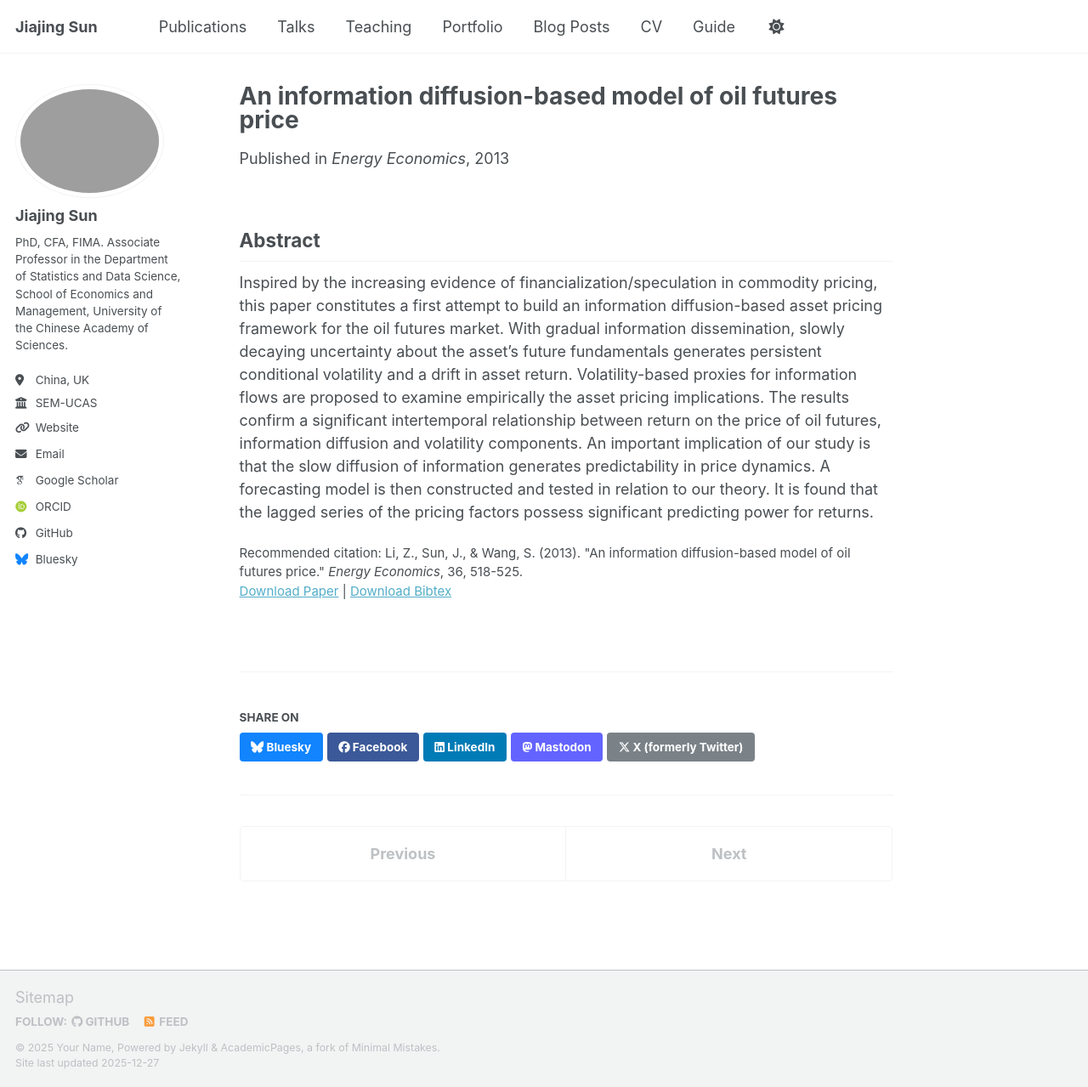
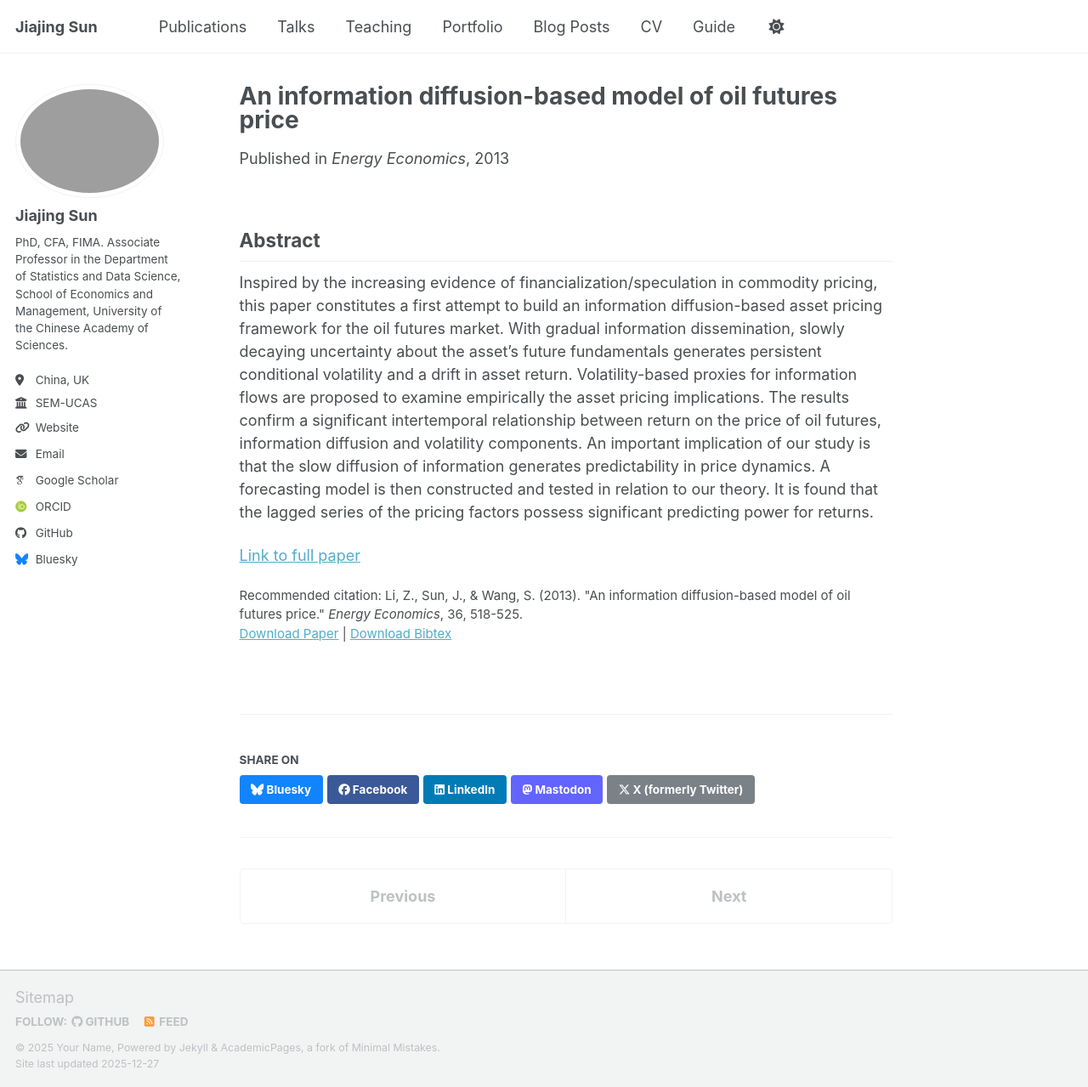
Before and after one commit to Jiajing-Sun/jiajing-sun.github.io, a Jekyll site: the page built from _publications/paper-12.md, in a window 1280 px wide and 1279 px high. Shown: the whole window at 85% size. Built offline with Jekyll 4.4.1, drawn with Linux system fonts in a browser that asks for light colours; some web fonts are replaced; a script bundle is joined from its source files by our own code; library files that are not in the unit come from our copies.

Commit message:
Update paper-12.md

```diff
--- a/_publications/paper-12.md
+++ b/_publications/paper-12.md
@@ -14,3 +14,5 @@ citation: 'Li, Z., Sun, J., & Wang, S. (2013). "An information diffusion-based m
 ## Abstract
 
 Inspired by the increasing evidence of financialization/speculation in commodity pricing, this paper constitutes a first attempt to build an information diffusion-based asset pricing framework for the oil futures market. With gradual information dissemination, slowly decaying uncertainty about the asset's future fundamentals generates persistent conditional volatility and a drift in asset return. Volatility-based proxies for information flows are proposed to examine empirically the asset pricing implications. The results confirm a significant intertemporal relationship between return on the price of oil futures, information diffusion and volatility components. An important implication of our study is that the slow diffusion of information generates predictability in price dynamics. A forecasting model is then constructed and tested in relation to our theory. It is found that the lagged series of the pricing factors possess significant predicting power for returns.
+
+[Link to full paper](https://doi.org/10.1016/j.eneco.2012.10.009)
```
